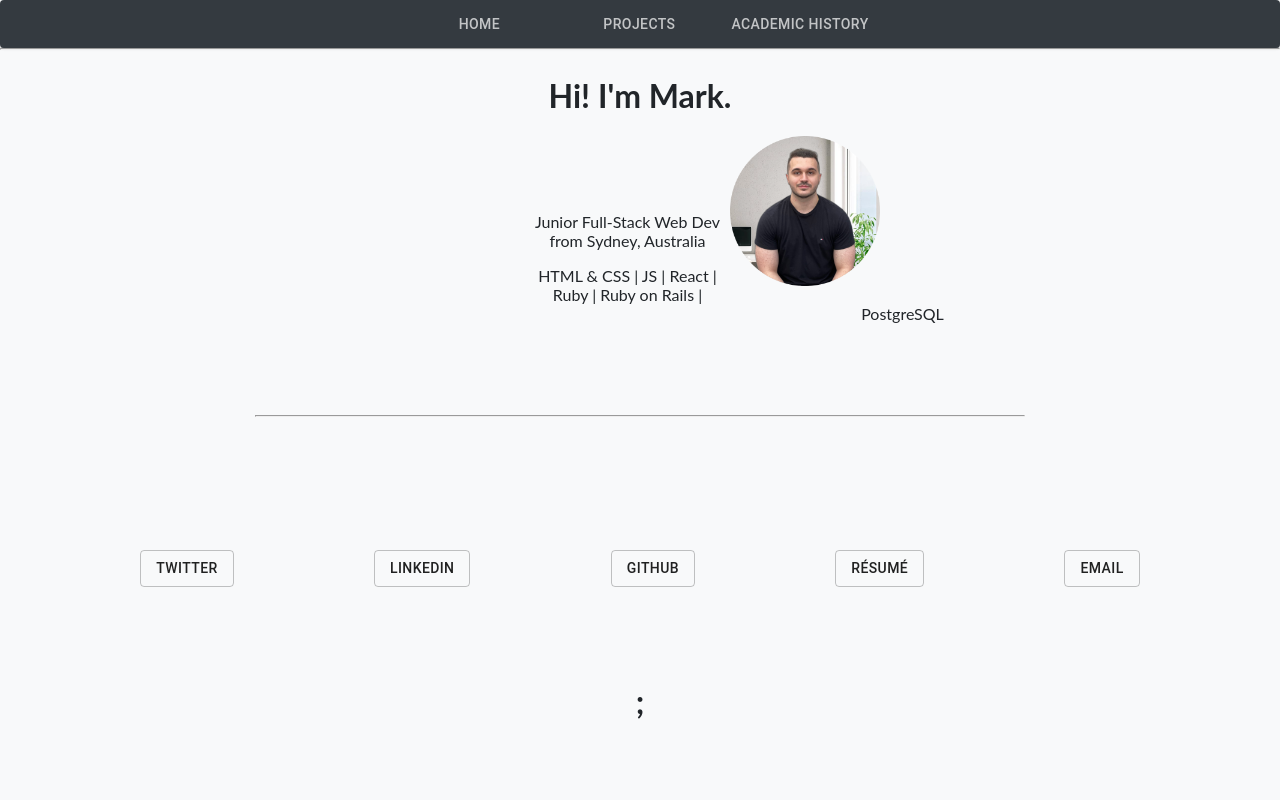
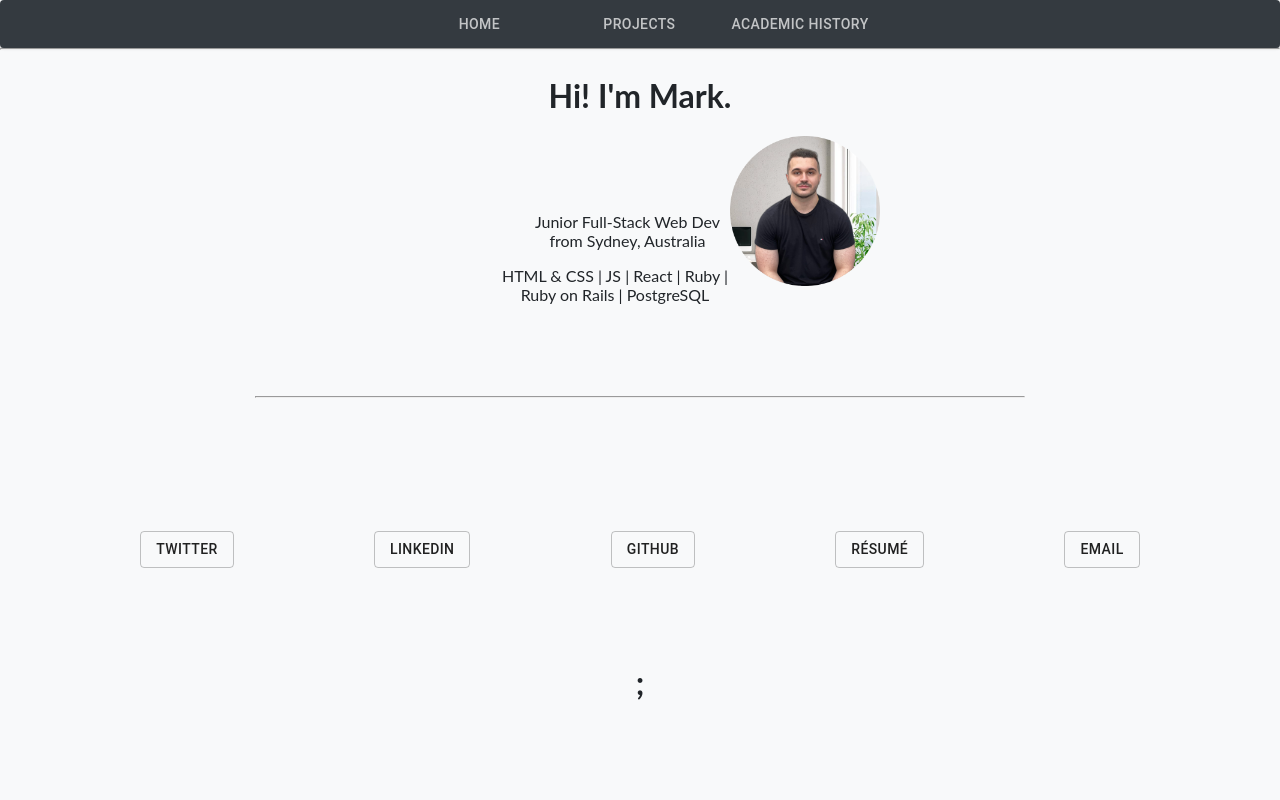
Before and after one commit to mghaby/mark-site-updated, a React (Create React App) app: page / in a window 1280 px wide. Shown: the top 800 px of the page. Built offline with nearby package versions, Linux system fonts and the light colour scheme; the HTML template or start-up script is replaced by a standard one.

Commit message:
postgres update

```diff
--- a/src/components/Landing.js
+++ b/src/components/Landing.js
@@ -13,13 +13,13 @@ const pfpStyle = {
 
 function Landing() {
     return (
-      <div id="home">
+      <div id="home" style={{height: "100%"}}>
         <br /><br /><br />< br/>
         <h1 style={{textAlign: "center"}}>Hi! I'm Mark.</h1>
         <img src={me} alt={"Mark Ghaby"} style={pfpStyle} />
         <br /><br /><br /><br/>
         <p style={{textAlign: "center", marginLeft: 525}}>Junior Full-Stack Web Dev from Sydney, Australia</p>
-        <p style={{textAlign: "center", marginLeft: 525}}>HTML {"&"} CSS | JS | React | Ruby | Ruby on Rails | PostgreSQL</p>
+        <p style={{textAlign: "center", marginLeft: 500}}>HTML {"&"} CSS | JS | React | Ruby | Ruby on Rails | PostgreSQL</p>
         <br /><br /><br /><br />
         <hr style={{margin: "auto", width: "60%"}} />
         <br /><br /><br /><br /><br /><br /><br />
```
